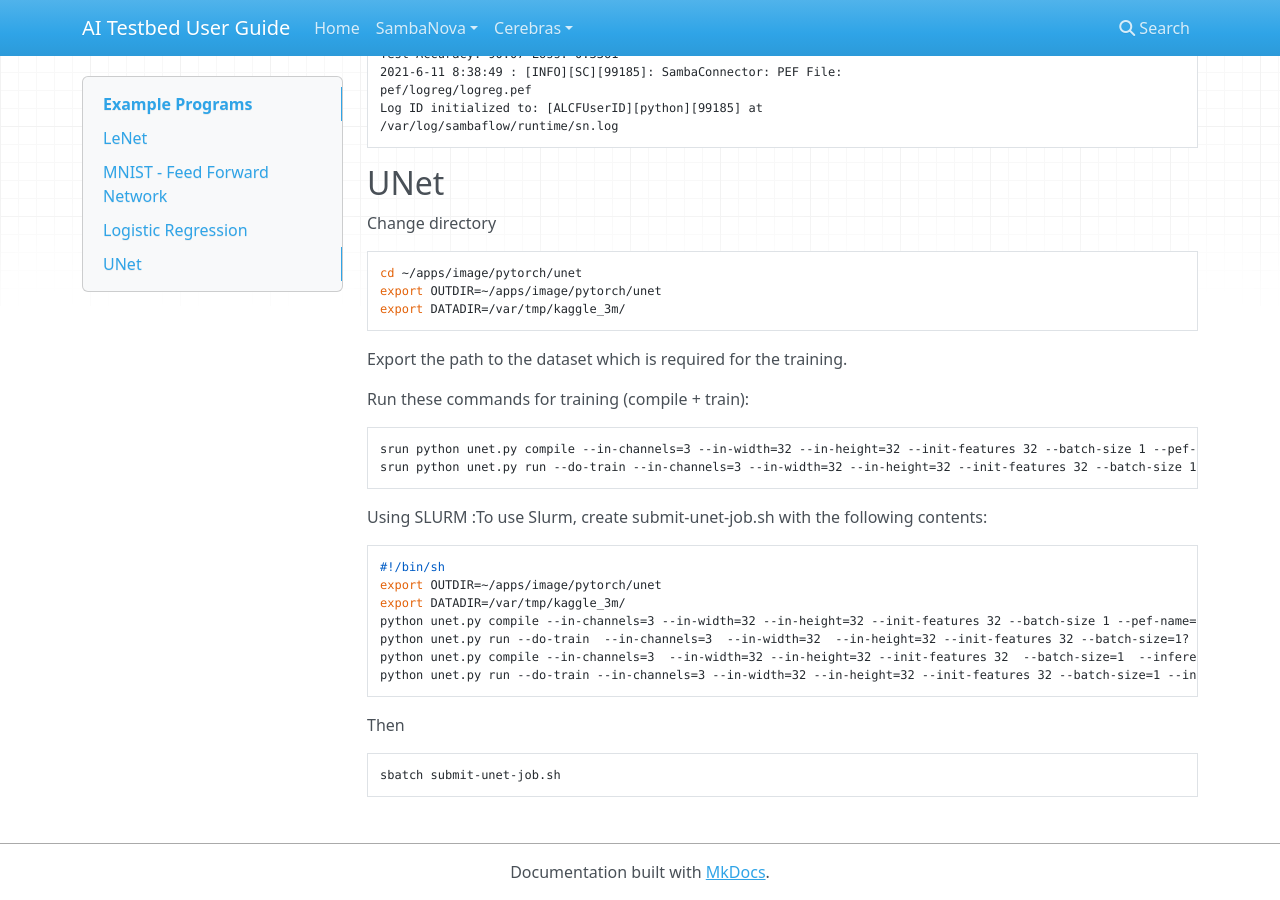
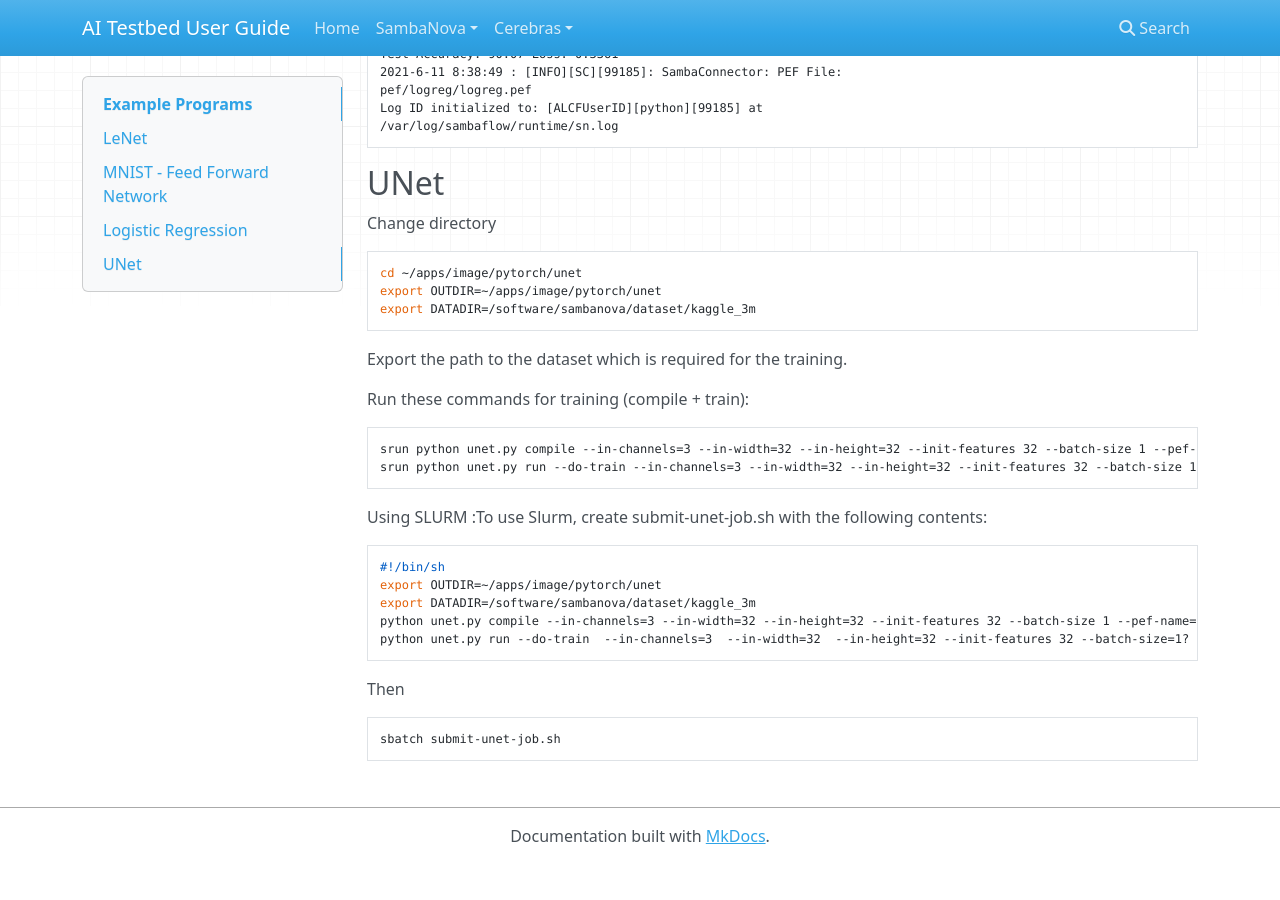
Before and after one commit to argonne-lcf/ai-testbed-userdocs, an MkDocs documentation site: the page built from docs/sambanova/Example-Programs.md, in a window 1280 px wide and 900 px high, scrolled down 5142 px. Built offline with MkDocs 1.6.1, drawn with Linux system fonts in a browser that asks for light colours; nearby versions of some CDN libraries; after the commit the page ends 6006 px from its top, so only the background shows below that.

Commit message:
Update Example-Programs.md

````diff
--- a/docs/sambanova/Example-Programs.md
+++ b/docs/sambanova/Example-Programs.md
@@ -268,7 +268,7 @@ Change directory
 ```bash
 cd ~/apps/image/pytorch/unet
 export OUTDIR=~/apps/image/pytorch/unet
-export DATADIR=/var/tmp/kaggle_3m/
+export DATADIR=/software/sambanova/dataset/kaggle_3m
 ```
 
 Export the path to the dataset which is required for the training.
@@ -286,11 +286,9 @@ contents:
 ```bash
 #!/bin/sh
 export OUTDIR=~/apps/image/pytorch/unet
-export DATADIR=/var/tmp/kaggle_3m/
+export DATADIR=/software/sambanova/dataset/kaggle_3m
 python unet.py compile --in-channels=3 --in-width=32 --in-height=32 --init-features 32 --batch-size 1 --pef-name="unet_train" --output-folder=${OUTDIR}
 python unet.py run --do-train  --in-channels=3  --in-width=32  --in-height=32 --init-features 32 --batch-size=1? --data-dir $DATADIR --log-dir ${OUTDIR}/log_dir_unet32_train --epochs 5 --pef=${OUTDIR}/unet_train/unet_train.pef
-python unet.py compile --in-channels=3  --in-width=32 --in-height=32 --init-features 32  --batch-size=1  --inference --pef-name=unet_inf  --default-par-factors --output-folder=${OUTDIR}
-python unet.py run --do-train --in-channels=3 --in-width=32 --in-height=32 --init-features 32 --batch-size=1 --inference --pef=${OUTDIR}/unet_inf/unet_inf.pef --log-dir mylogs
 ```
 
 Then
````
